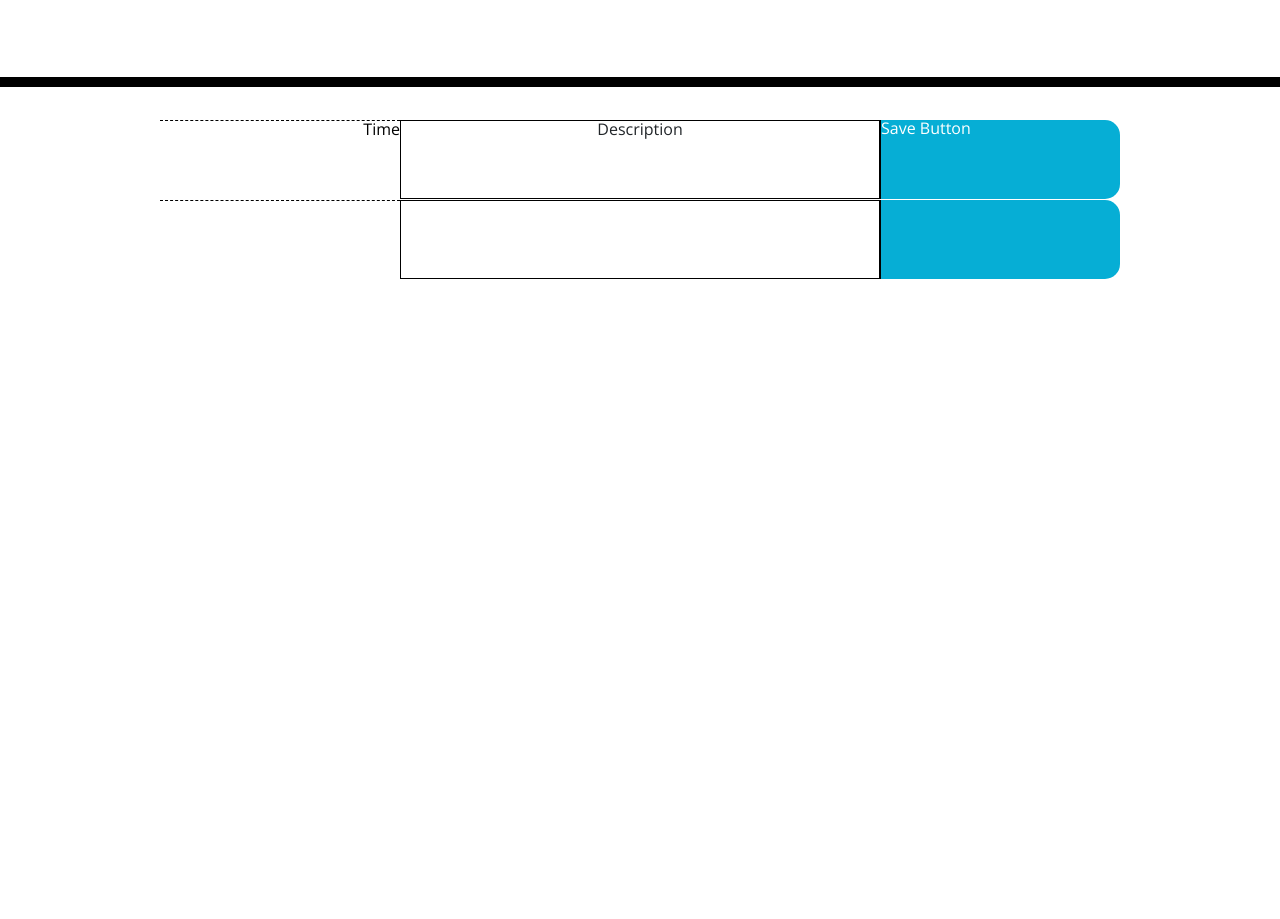
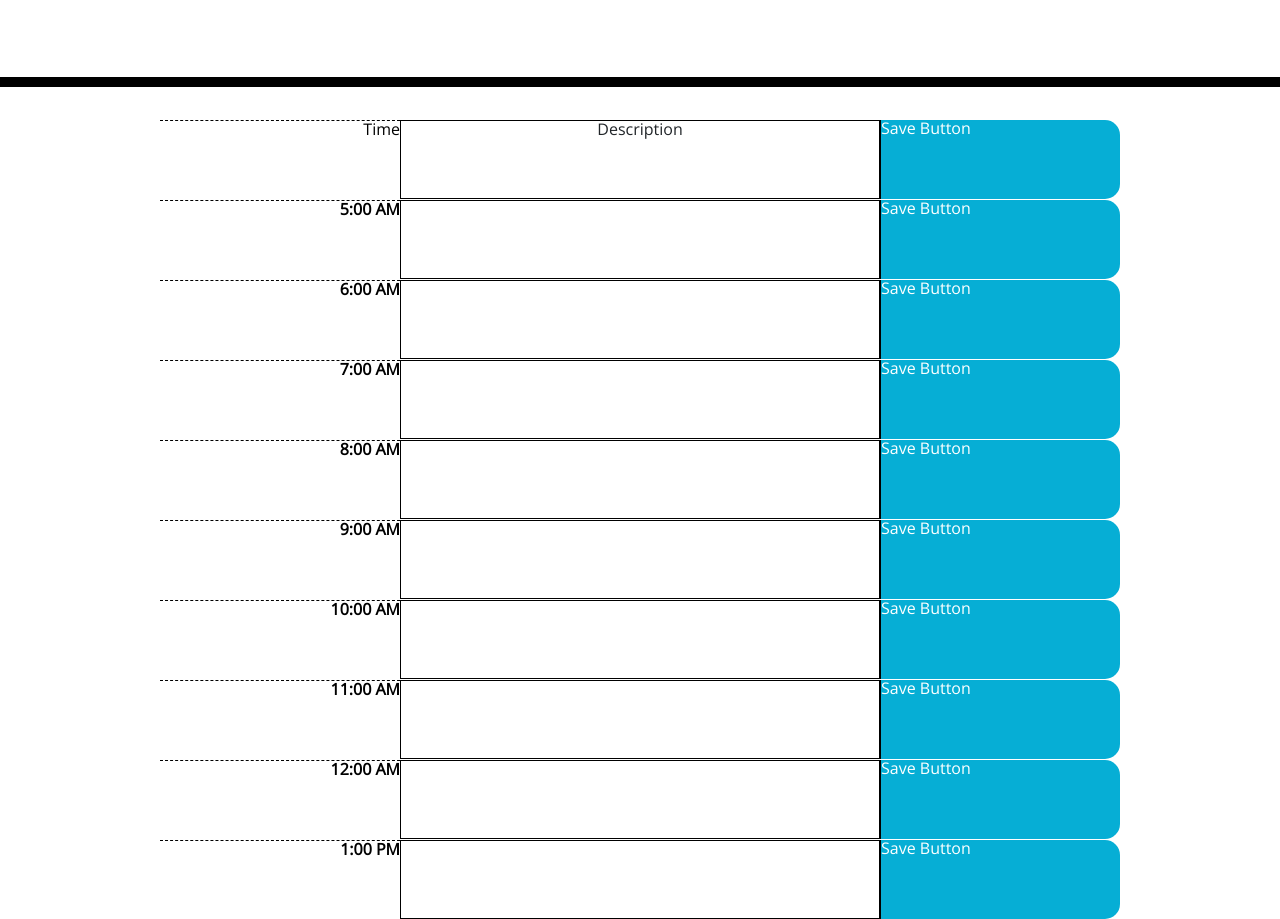
Before and after one commit to etorres-revature/Work_Day_Scheduler, a plain HTML site: page index.html in a window 1280 px wide. Shown: the part 181-1100 px from the top of the page. Before the commit the page ends 800 px from the top, so only its background shows below. Drawn offline with nearby package versions, Linux system fonts and the light colour scheme.

Commit message:
giving up on jQuery to dynamically add slots

```diff
--- a/index.html
+++ b/index.html
@@ -21,14 +21,104 @@
   </header>
 
 
-  <div class="w-75 container-fluid">
+  <main class="w-75 container-fluid">
     <!-- Timeblocks go here -->
     <div class="row">
       <div id="hour" class="w-25 text-right hour">Time</div>
       <div id="description" class="w-50 text-center description">Description</div>
       <div id="save-button" class="w-25 text-left saveBtn">Save Button</div>
     </div>
-  </div>
+    <div class="row">
+      <div id="hour" class="w-25 text-right hour"><strong>5:00 AM</strong></div>
+      <div id="description" class="w-50 text-center description"></div>
+      <div id="save-button" class="w-25 text-left saveBtn">Save Button</div>
+    </div>
+    <div class="row">
+      <div id="hour" class="w-25 text-right hour"><strong>6:00 AM</strong></div>
+      <div id="description" class="w-50 text-center description"></div>
+      <div id="save-button" class="w-25 text-left saveBtn">Save Button</div>
+    </div>
+    <div class="row">
+      <div id="hour" class="w-25 text-right hour"><strong>7:00 AM</strong></div>
+      <div id="description" class="w-50 text-center description"></div>
+      <div id="save-button" class="w-25 text-left saveBtn">Save Button</div>
+    </div>
+    <div class="row">
+      <div id="hour" class="w-25 text-right hour"><strong>8:00 AM</strong></div>
+      <div id="description" class="w-50 text-center description"></div>
+      <div id="save-button" class="w-25 text-left saveBtn">Save Button</div>
+    </div>
+    <div class="row">
+      <div id="hour" class="w-25 text-right hour"><strong>9:00 AM</strong></div>
+      <div id="description" class="w-50 text-center description"></div>
+      <div id="save-button" class="w-25 text-left saveBtn">Save Button</div>
+    </div>
+    <div class="row">
+      <div id="hour" class="w-25 text-right hour"><strong>10:00 AM</strong></div>
+      <div id="description" class="w-50 text-center description"></div>
+      <div id="save-button" class="w-25 text-left saveBtn">Save Button</div>
+    </div>
+    <div class="row">
+      <div id="hour" class="w-25 text-right hour"><strong>11:00 AM</strong></div>
+      <div id="description" class="w-50 text-center description"></div>
+      <div id="save-button" class="w-25 text-left saveBtn">Save Button</div>
+    </div>
+    <div class="row">
+      <div id="hour" class="w-25 text-right hour"><strong>12:00 AM</strong></div>
+      <div id="description" class="w-50 text-center description"></div>
+      <div id="save-button" class="w-25 text-left saveBtn">Save Button</div>
+    </div>
+    <div class="row">
+      <div id="hour" class="w-25 text-right hour"><strong>1:00 PM</strong></div>
+      <div id="description" class="w-50 text-center description"></div>
+      <div id="save-button" class="w-25 text-left saveBtn">Save Button</div>
+    </div>
+    <div class="row">
+      <div id="hour" class="w-25 text-right hour"><strong>2:00 PM</strong></div>
+      <div id="description" class="w-50 text-center description"></div>
+      <div id="save-button" class="w-25 text-left saveBtn">Save Button</div>
+    </div>
+    <div class="row">
+      <div id="hour" class="w-25 text-right hour"><strong>3:00 PM</strong></div>
+      <div id="description" class="w-50 text-center description"></div>
+      <div id="save-button" class="w-25 text-left saveBtn">Save Button</div>
+    </div>
+    <div class="row">
+      <div id="hour" class="w-25 text-right hour"><strong>4:00 PM</strong></div>
+      <div id="description" class="w-50 text-center description"></div>
+      <div id="save-button" class="w-25 text-left saveBtn">Save Button</div>
+    </div>
+    <div class="row">
+      <div id="hour" class="w-25 text-right hour"><strong>5:00 PM </strong></div>
+      <div id="description" class="w-50 text-center description"></div>
+      <div id="save-button" class="w-25 text-left saveBtn">Save Button</div>
+    </div>
+    <div class="row">
+      <div id="hour" class="w-25 text-right hour"><strong>6:00 PM</strong></div>
+      <div id="description" class="w-50 text-center description"></div>
+      <div id="save-button" class="w-25 text-left saveBtn">Save Button</div>
+    </div>
+    <div class="row">
+      <div id="hour" class="w-25 text-right hour"><strong>7:00 PM</strong></div>
+      <div id="description" class="w-50 text-center description"></div>
+      <div id="save-button" class="w-25 text-left saveBtn">Save Button</div>
+    </div>
+    <div class="row">
+      <div id="hour" class="w-25 text-right hour"><strong>8:00 PM</strong></div>
+      <div id="description" class="w-50 text-center description"></div>
+      <div id="save-button" class="w-25 text-left saveBtn">Save Button</div>
+    </div>
+    <div class="row">
+      <div id="hour" class="w-25 text-right hour"><strong>9:00 PM</strong></div>
+      <div id="description" class="w-50 text-center description"></div>
+      <div id="save-button" class="w-25 text-left saveBtn">Save Button</div>
+    </div>
+    <div class="row">
+      <div id="hour" class="w-25 text-right hour"><strong>9:00 PM</strong></div>
+      <div id="description" class="w-50 text-center description"></div>
+      <div id="save-button" class="w-25 text-left saveBtn">Save Button<a src="./"</div>
+    </div>
+  </main>
 
   <script src="https://code.jquery.com/jquery-3.4.1.min.js"></script>
   <script src="https://cdnjs.cloudflare.com/ajax/libs/moment.js/2.24.0/moment.min.js"></script>
--- a/script.js
+++ b/script.js
@@ -1,4 +1,23 @@
-$("<div></div>").insertAfter(".row").addClass("row");
-$("<div></div>").appendTo(".row").last(".row").addClass("w-25 text-right hour");
-$("<div></div>").appendTo(".row").last(".row").addClass("w-50 text-center description");
-$("<div></div>").appendTo(".row").last(".row").addClass("w-25 text-left saveBtn");
+// $("<div></div>").insertAfter(".row").addClass("row");
+// $("<div></div>").appendTo(".row").last(".row").addClass("w-25 text-right hour");
+// $("<div></div>").appendTo(".row").last(".row").addClass("w-50 text-center description");
+// $("<div></div>").appendTo(".row").last(".row").addClass("w-25 text-left saveBtn");
+// let rowEl = $(".row");
+// let hourEl = $(".w-25 text-right hour");
+// let descriptionEl = $(".w-50 text-center description");
+// let saveBtn = $(".w-25 text-left saveBtn");
+
+
+// for (var i = 0; i < 17; i++) {
+//     rowEl.after("<div class='row'></div>");
+// }
+
+// $("<div></div>").appendTo(".row:not(:first)").addClass("w-25 text-right hour");
+// $("<div><textarea/></div>").appendTo(".row:not(:first)").addClass("w-50 text-center description");
+// $("<div></div>").appendTo(".row:not(:first)").addClass("w-25 text-left saveBtn");
+
+// function addTime() {
+//     $(".w-25 text-right hour").text("9:00 AM")
+// };
+
+// addTime();
```
Also changed, not shown: assets/images/save/save-link.png (added).
